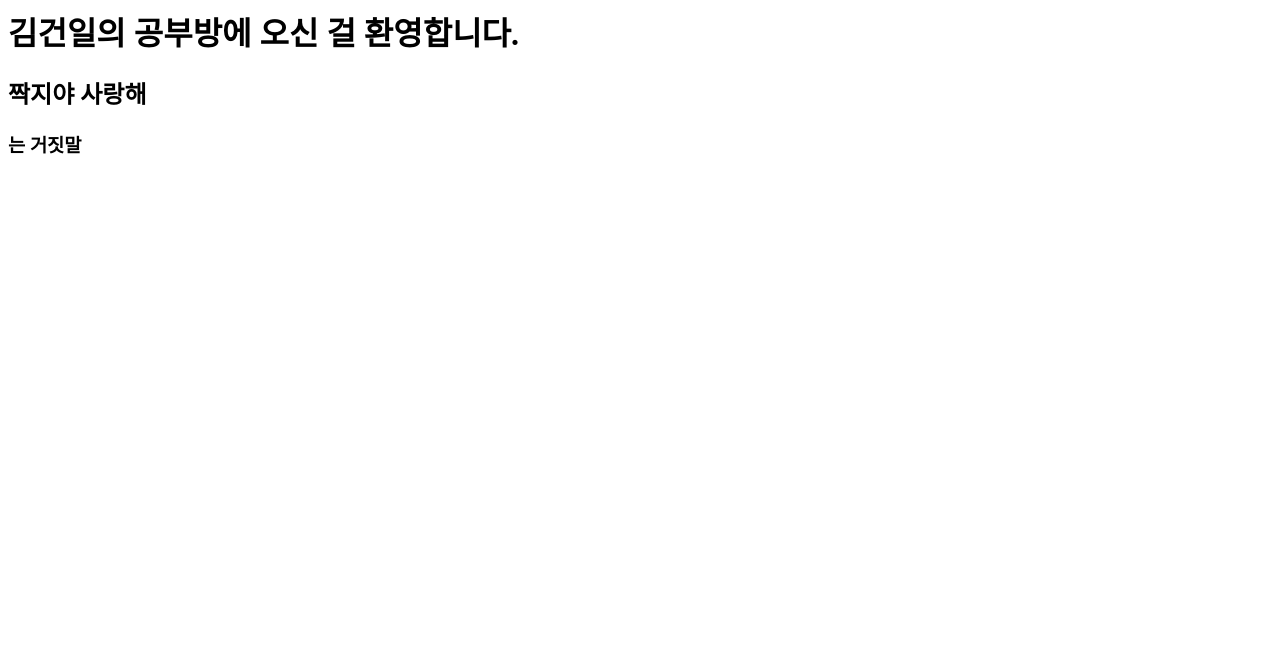
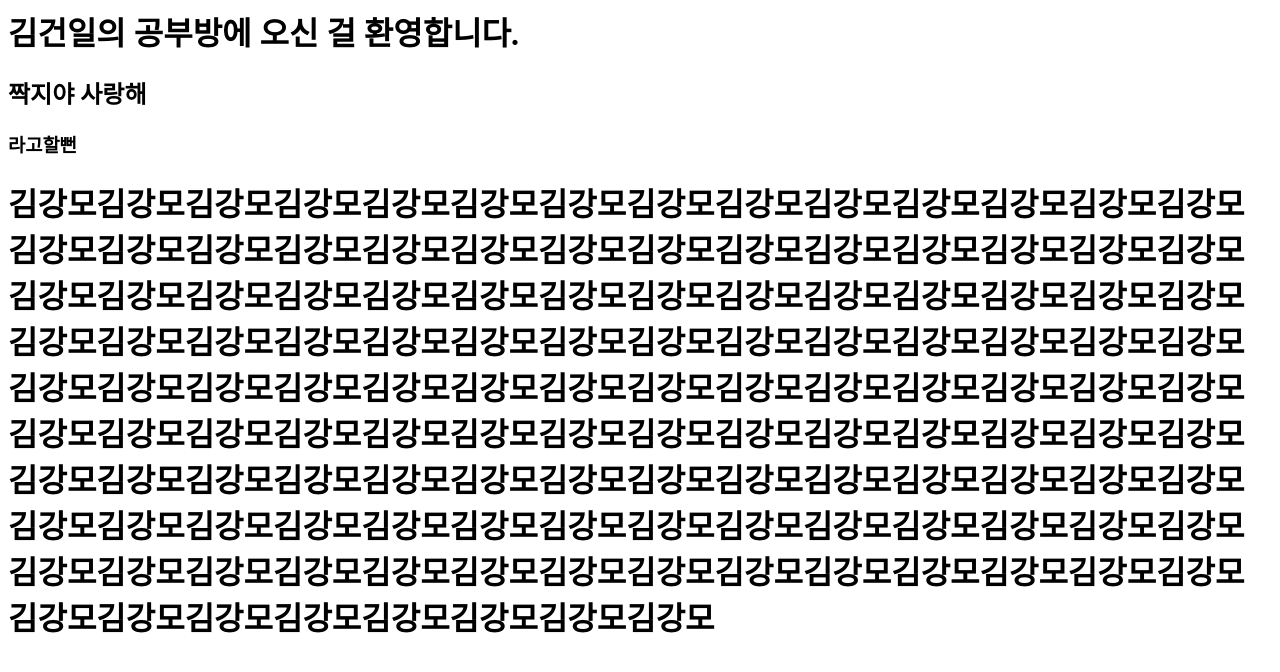
Before and after one commit to vkdlxj3332/kimricha, a plain HTML site: page index.html in a window 1280 px wide. Drawn offline with Linux system fonts and the light colour scheme.

Commit message:
Update index.html

```diff
--- a/index.html
+++ b/index.html
@@ -4,6 +4,7 @@
 <body>
 <h1> 김건일의 공부방에 오신 걸 환영합니다. </h1>
 <h2> 짝지야 사랑해 </h2>
-  <h3>는 거짓말</h3>
+<h3>라고할뻔</h3>
+  <h1 style="red">김강모김강모김강모김강모김강모김강모김강모김강모김강모김강모김강모김강모김강모김강모김강모김강모김강모김강모김강모김강모김강모김강모김강모김강모김강모김강모김강모김강모김강모김강모김강모김강모김강모김강모김강모김강모김강모김강모김강모김강모김강모김강모김강모김강모김강모김강모김강모김강모김강모김강모김강모김강모김강모김강모김강모김강모김강모김강모김강모김강모김강모김강모김강모김강모김강모김강모김강모김강모김강모김강모김강모김강모김강모김강모김강모김강모김강모김강모김강모김강모김강모김강모김강모김강모김강모김강모김강모김강모김강모김강모김강모김강모김강모김강모김강모김강모김강모김강모김강모김강모김강모김강모김강모김강모김강모김강모김강모김강모김강모김강모김강모김강모김강모김강모김강모김강모김강모김강모김강모김강모김강모김강모김강모김강모김강모김강모김강모김강모김강모김강모김강모김강모김강모김강모
 </body>
 </html>
```
